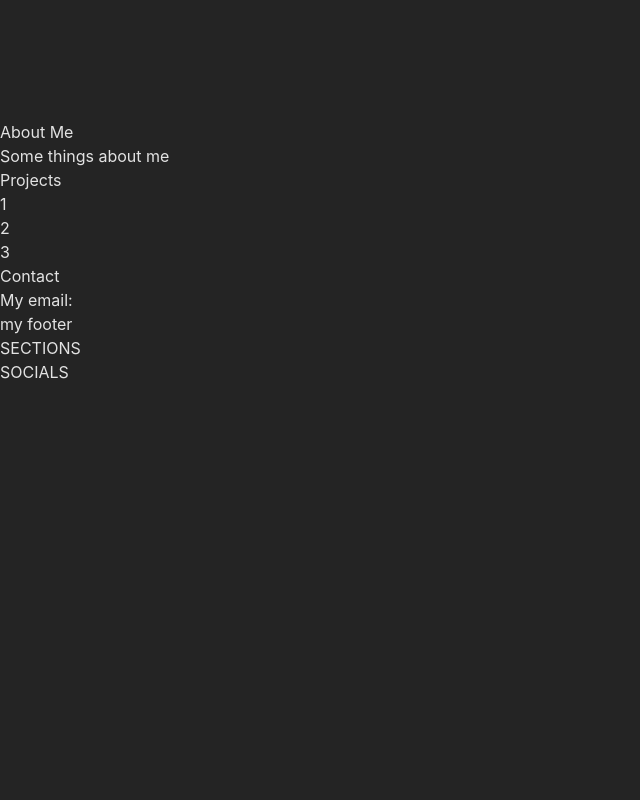
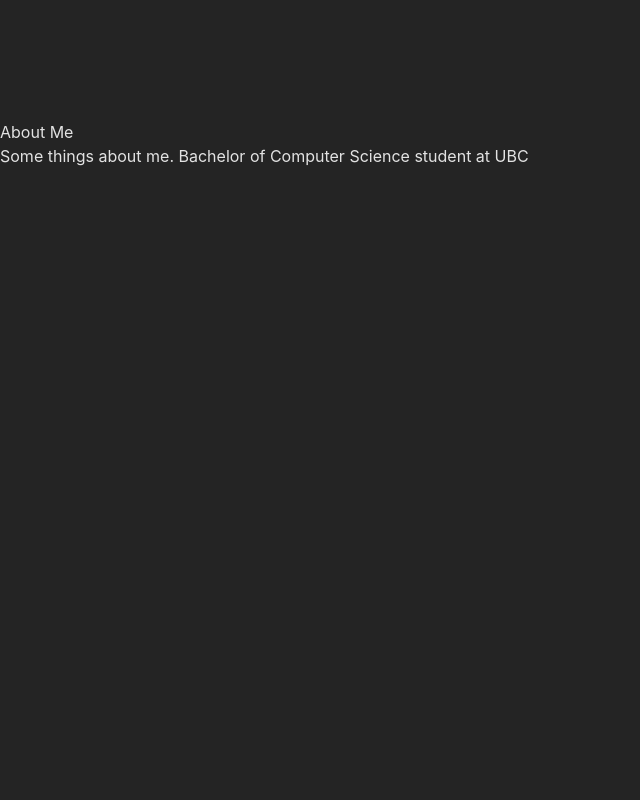
Before and after one commit to joshuac23/portfolio, a React (Vite) app: page / in a window 1280 px wide. Shown: the part 680-1480 px from the top of the page, without its empty margins (0-640 px from the left). Before the commit the page ends 1064 px from the top, so only its background shows below. Built offline with nearby package versions, Linux system fonts and the light colour scheme.

Commit message:
created about section component

```diff
--- a/src/App.jsx
+++ b/src/App.jsx
@@ -4,6 +4,7 @@
 import './App.css'
 import Myfooter from './components/MyFooter'
 import Landing from './components/Landing'
+import About from './components/About'
 
 function App() {
   // const [count, setCount] = useState(0)
@@ -11,8 +12,7 @@ function App() {
   return (
     <>
       <Landing/>
-      <h2>About Me</h2>
-        <div>Some things about me</div>
+      <About/>
       <h2>Projects</h2>
         <ul>
           <li>1</li>
--- /dev/null
+++ b/src/components/About.jsx
@@ -0,0 +1,12 @@
+function about() {
+    return (
+        <>
+        <div className="min-h-screen">
+            <h2>About Me</h2>
+            <div>Some things about me. Bachelor of Computer Science student at UBC</div>
+        </div>
+        </>
+    )
+}
+
+export default about;
```
